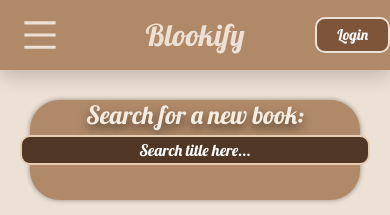
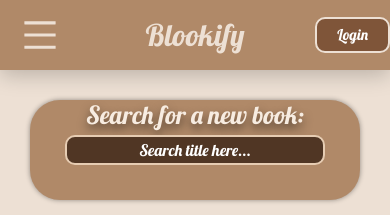
Before and after one commit to isamazon/Blookify, a React (Create React App) app in the folder client/: page /Addbook in a window 390 px wide. Shown: the top 215 px of the page. Built offline with nearby package versions, Linux system fonts and the light colour scheme; no server answers; a web font is replaced by a local one.

Commit message:
Some more responsive fixes

```diff
--- a/client/src/components/reading/profile.css
+++ b/client/src/components/reading/profile.css
@@ -625,6 +625,12 @@
 @media screen and (max-width: 610px) {
   .main-container .profile-row .profile-cont .search-bar h1 {
     font-size: 25px;
+    width: 100%;
+    -webkit-box-pack: center;
+        -ms-flex-pack: center;
+            justify-content: center;
+    margin-right: 0px;
+    margin-left: 0px;
   }
 }
 
@@ -668,6 +674,12 @@
 @media screen and (max-width: 700px) {
   .main-container .profile-row .profile-cont .search-bar .search-cont .book-search {
     width: 350px;
+  }
+}
+
+@media screen and (max-width: 400px) {
+  .main-container .profile-row .profile-cont .search-bar .search-cont .book-search {
+    width: 260px;
   }
 }
 
--- a/client/src/components/reading/profile.scss
+++ b/client/src/components/reading/profile.scss
@@ -389,6 +389,7 @@ $font5: 'Marvel', sans-serif;
           margin-left: 50px;
           display: flex;
           align-items: center;
+
           @media screen and (max-width: 1105px) {
             font-size: 30px;
           }
@@ -400,6 +401,10 @@ $font5: 'Marvel', sans-serif;
           }
           @media screen and (max-width: 610px) {
             font-size: 25px;
+            width: 100%;
+            justify-content: center;
+            margin-right: 0px;
+            margin-left: 0px;
           }
         }
         .search-cont {
@@ -428,6 +433,9 @@ $font5: 'Marvel', sans-serif;
             }
             @media screen and (max-width: 700px) {
               width: 350px;
+            }
+            @media screen and (max-width: 400px) {
+              width: 260px;
             }
 
             &:focus {
--- a/client/src/styles/landingpage.css
+++ b/client/src/styles/landingpage.css
@@ -46,7 +46,7 @@
   }
 }
 
-@media screen and (max-height: 800px) {
+@media screen and (max-width: 800px) {
   .landingpage-fl-cnt .svg-cont {
     top: 60%;
   }
--- a/client/src/styles/landingpage.scss
+++ b/client/src/styles/landingpage.scss
@@ -31,7 +31,7 @@ $font3: 'Pacifico', cursive;
       height: 50%;
       top: 50%;
     }
-    @media screen and (max-height: 800px) {
+    @media screen and (max-width: 800px) {
       top: 60%;
     }
   }
```
Also changed, not shown: 2 other files (tests, documents, lock files or other folders).
